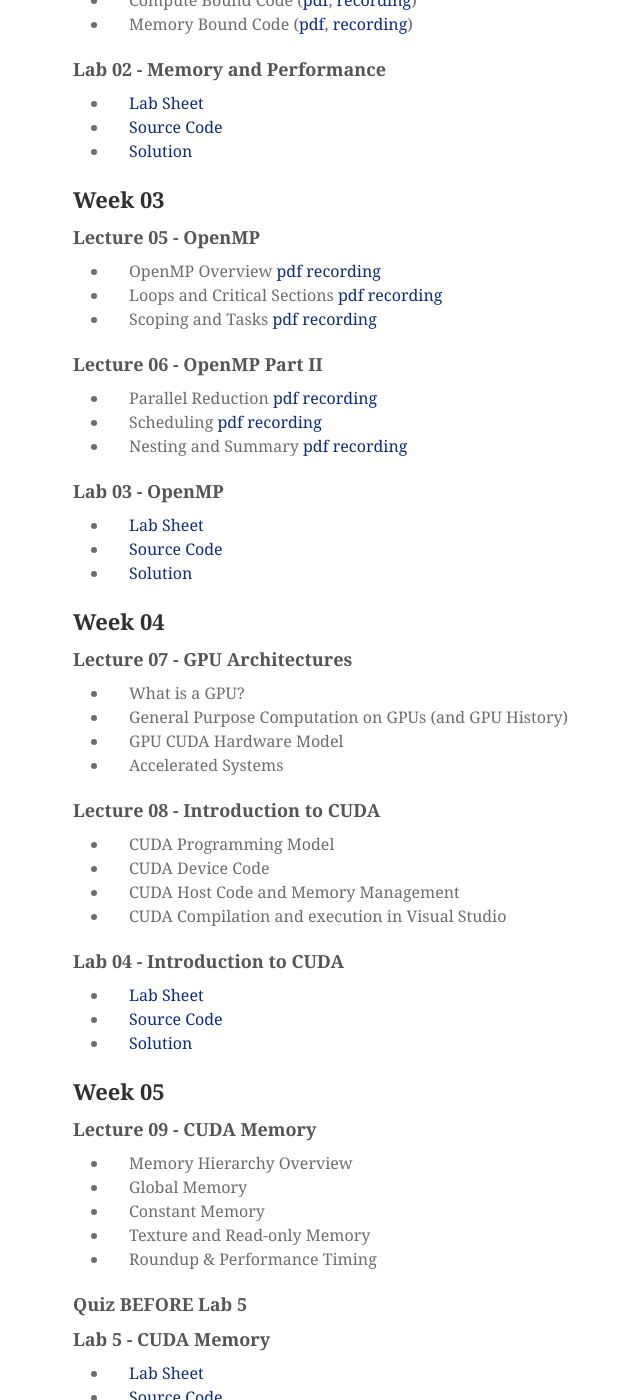
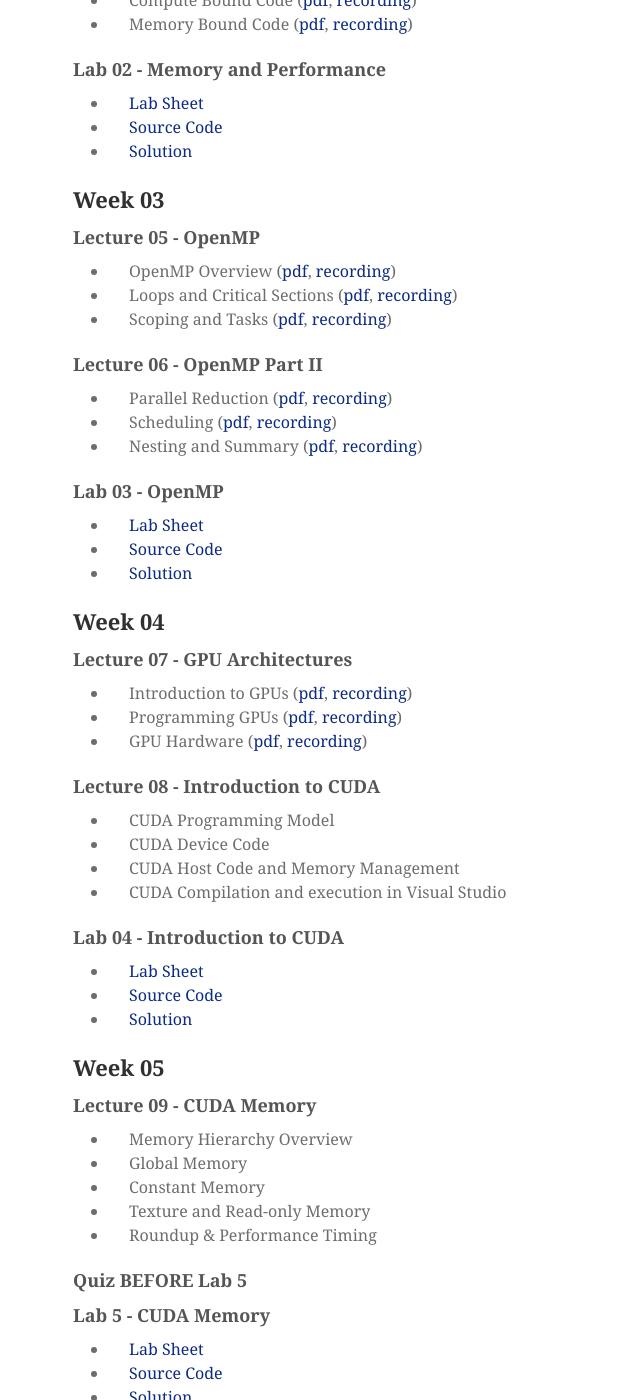
Before and after one commit to mondus/mondus.github.io, a Jekyll site: the page built from teaching/COM4521/index.md, in a window 1280 px wide and 1400 px high, scrolled down 3286 px. Shown: the whole window, without its empty margins (167-807 px from the left). Built offline with Jekyll 4.4.1, drawn with Linux system fonts in a browser that asks for light colours; nearby versions of some CDN libraries; some web fonts are replaced; part of the change alters nothing that is shown; some of the changed text lies outside the part shown.

Commit message:
Update index.md

```diff
--- a/teaching/COM4521/index.md
+++ b/teaching/COM4521/index.md
@@ -80,7 +80,7 @@ Lectures are pre-recorded and are availble on the [COM4521  Parallel Computing w
 
 ### Lab 01 - Introduction to Visual Studio and C Programming
 
-* Getting Started with Visual Studio 2019 Overview [pdf](https://drive.google.com/file/d/1BCpXw9Mr04DSkal7P_ARzMis78t3Pveu/view?usp=sharing)
+* [Getting Started with Visual Studio 2019 Overview](https://drive.google.com/file/d/1BCpXw9Mr04DSkal7P_ARzMis78t3Pveu/view?usp=sharing)
 * [Lab Sheet](https://drive.google.com/file/d/1DsU1uOsQqiBwDrNwpVH4yB5GyWBaia_x/view?usp=sharing)
 * [Source Code](https://github.com/mondus/com4521/archive/Lab01_src.zip)
 * [Solution](https://github.com/mondus/com4521/archive/Lab01_sln.zip)
@@ -102,7 +102,7 @@ Lectures are pre-recorded and are availble on the [COM4521  Parallel Computing w
 
 ### Lab 02 - Memory and Performance
 
-* [Lab Sheet]()
+* [Lab Sheet](https://drive.google.com/file/d/1JMqV-a5J2de0mUS961xrNsG1GUn4C8tr/view?usp=sharing)
 * [Source Code](https://github.com/mondus/com4521/archive/Lab02_src.zip)
 * [Solution](https://github.com/mondus/com4521/archive/Lab02_sln.zip)
 
@@ -110,19 +110,19 @@ Lectures are pre-recorded and are availble on the [COM4521  Parallel Computing w
 
 ### Lecture 05 - OpenMP
 
-* OpenMP Overview [pdf]() [recording]()
-* Loops and Critical Sections [pdf]() [recording]()
-* Scoping and Tasks [pdf]() [recording]()
+* OpenMP Overview ([pdf](https://drive.google.com/file/d/1Y9EUh835wkh8bwMHyNhu0fzFQGlygGl1/view?usp=sharing), [recording](https://digitalmedia.sheffield.ac.uk/media/Lecture+05+-+Part+01+-+OpenMP+Overview/1_tr35veym))
+* Loops and Critical Sections ([pdf](https://drive.google.com/file/d/1adfofgTWGOGqUwOuDgTS9OW_nVDeBS3n/view?usp=sharing), [recording](https://digitalmedia.sheffield.ac.uk/media/Lecture+05+-+Part+02+-+Loops+and+Critical+Sections/1_j4mfsl94))
+* Scoping and Tasks ([pdf](https://drive.google.com/file/d/14RxdZl6x2GYiCjbbi_1g1j5B5GhlXfzA/view?usp=sharing), [recording](https://digitalmedia.sheffield.ac.uk/media/Lecture+05+-+Part+03+-+Scoping+and+Tasks/1_tfgpqt3a))
 
 ### Lecture 06 - OpenMP Part II
 
-* Parallel Reduction [pdf]() [recording]()
-* Scheduling [pdf]() [recording]()
-* Nesting and Summary [pdf]() [recording]()
+* Parallel Reduction ([pdf](https://drive.google.com/file/d/1DhPA-mFid4mFkUkFsRacIjzrPPvqpQs2/view?usp=sharing), [recording](https://digitalmedia.sheffield.ac.uk/media/Lecture+06+-+Part+01+-+Parallel+Reductions/1_0wfcdxdy))
+* Scheduling ([pdf](https://drive.google.com/file/d/1n86lfK9u96e6VaqxONkqFg0yTqbIqET-/view?usp=sharing), [recording](https://digitalmedia.sheffield.ac.uk/media/Lecture+06+-+Part+02+-+Scheduling/1_jbiq6pkl))
+* Nesting and Summary ([pdf](https://drive.google.com/file/d/1V-ufrzqwAZPvIs6bXl0zt9wE6uJ9KUeT/view?usp=sharing), [recording](https://digitalmedia.sheffield.ac.uk/media/Lecture+06+-+Part+03+-+Nesting+and+Summary/1_m9hddu82))
 
 ### Lab 03 - OpenMP
 
-* [Lab Sheet]()
+* [Lab Sheet](https://drive.google.com/file/d/1ADMZfATvH17S2-XdLXQMcJwqf2I-wcAc/view?usp=sharing)
 * [Source Code](https://github.com/mondus/com4521/archive/Lab03_src.zip)
 * [Solution](https://github.com/mondus/com4521/archive/Lab03_sln.zip)
 
@@ -130,10 +130,10 @@ Lectures are pre-recorded and are availble on the [COM4521  Parallel Computing w
 
 ### Lecture 07 - GPU Architectures
 
-* What is a GPU?
-* General Purpose Computation on GPUs (and GPU History)
-* GPU CUDA Hardware Model
-* Accelerated Systems
+* Introduction to GPUs ([pdf](https://drive.google.com/file/d/1cGZgGCB27m6zBkqR7-P1Lo0Ce8z7LzYx/view?usp=sharing), [recording](https://digitalmedia.sheffield.ac.uk/media/Lecture+07+-+Part+01+-+Introduction+to+GPUs/1_p7q41uvc))
+* Programming GPUs ([pdf](https://drive.google.com/file/d/13G5k7JxXWYkmKdf_f3m34173Z4QQZNNb/view?usp=sharing), [recording](https://digitalmedia.sheffield.ac.uk/media/Lecture+07+-+Part+02+-+Programming+GPUs/1_76m5dhjm))
+* GPU Hardware ([pdf](https://drive.google.com/file/d/1Q5YBM8GZqXp4P3FR1yDSPKSN9LP3yFTk/view?usp=sharing), [recording](https://digitalmedia.sheffield.ac.uk/media/Lecture+07+-+Part+03+-+GPU+Hardware/1_t7dweiyp))
+
 
 ### Lecture 08 - Introduction to CUDA
 
@@ -144,7 +144,7 @@ Lectures are pre-recorded and are availble on the [COM4521  Parallel Computing w
 
 ### Lab 04 - Introduction to CUDA
 
-* [Lab Sheet]()
+* [Lab Sheet](https://drive.google.com/file/d/1y5GnTyyp0wmBk1RRLep8oYs_HVMvAvxX/view?usp=sharing)
 * [Source Code](https://github.com/mondus/com4521/archive/Lab04_src.zip)
 * [Solution](https://github.com/mondus/com4521/archive/Lab04_sln.zip)
 
@@ -163,14 +163,12 @@ Lectures are pre-recorded and are availble on the [COM4521  Parallel Computing w
 
 ### Lab 5 - CUDA Memory
 
-* [Lab Sheet]()
+* [Lab Sheet](https://drive.google.com/file/d/1O57IkNHqL9VcNIGa8qtpY-aKWg3D8FWp/view?usp=sharing)
 * [Source Code](https://github.com/mondus/com4521/archive/Lab05_src.zip)
 * [Solution](https://github.com/mondus/com4521/archive/Lab05_sln.zip)
 
 
 ## Week 6
-
-### Encore
 
 ### Lecture 10 - CUDA Shared Memory
 
@@ -189,10 +187,10 @@ Lectures are pre-recorded and are availble on the [COM4521  Parallel Computing w
 
 ### Lab 6 - Shared Memory
 
-* [Lab Sheet]()
+* [Lab Sheet](https://drive.google.com/file/d/1_G8pSTyfSw04ELjp13Y1FB-AFKn7Sa9Q/view?usp=sharing)
 * [Source Code](https://github.com/mondus/com4521/archive/Lab06_src.zip)
 * [Solution](https://github.com/mondus/com4521/archive/Lab06_sln.zip)
-* [Solution Explanation](https://drive.google.com/open?id=1xDo9HAYDPax8c3d3EFffKoZH5nUV7Vjm)
+* [Solution Further Explanation](https://drive.google.com/file/d/1RD06KqubAHJnhRVzoThf-KdTWrG9linc/view?usp=sharing)
 
 ## Week 7
 
@@ -211,7 +209,7 @@ Lectures are pre-recorded and are availble on the [COM4521  Parallel Computing w
 
 ### Lab 07 - Atomics and Primitives
 
-* [Lab Sheet]()
+* [Lab Sheet](https://drive.google.com/file/d/1AhnQeeAn6-Fn4h1SsFiAh1OxqofUrRdA/view?usp=sharing)
 * [Source Code](https://github.com/mondus/com4521/archive/Lab07_src.zip)
 * [Solution](https://github.com/mondus/com4521/archive/Lab07_sln.zip)
 
@@ -248,7 +246,7 @@ Lectures are pre-recorded and are availble on the [COM4521  Parallel Computing w
 
 ### Lab 09 - Libraries and Streams
 
-* [Lab Sheet]()
+* [Lab Sheet](https://drive.google.com/file/d/1nB7uOrb-ZolV5qsuiQEasBl9CDyg2axk/view?usp=sharing)
 * [Source Code](https://github.com/mondus/com4521/archive/Lab08_src.zip)
 * [Solution](https://github.com/mondus/com4521/archive/Lab08_sln.zip)
 
```
